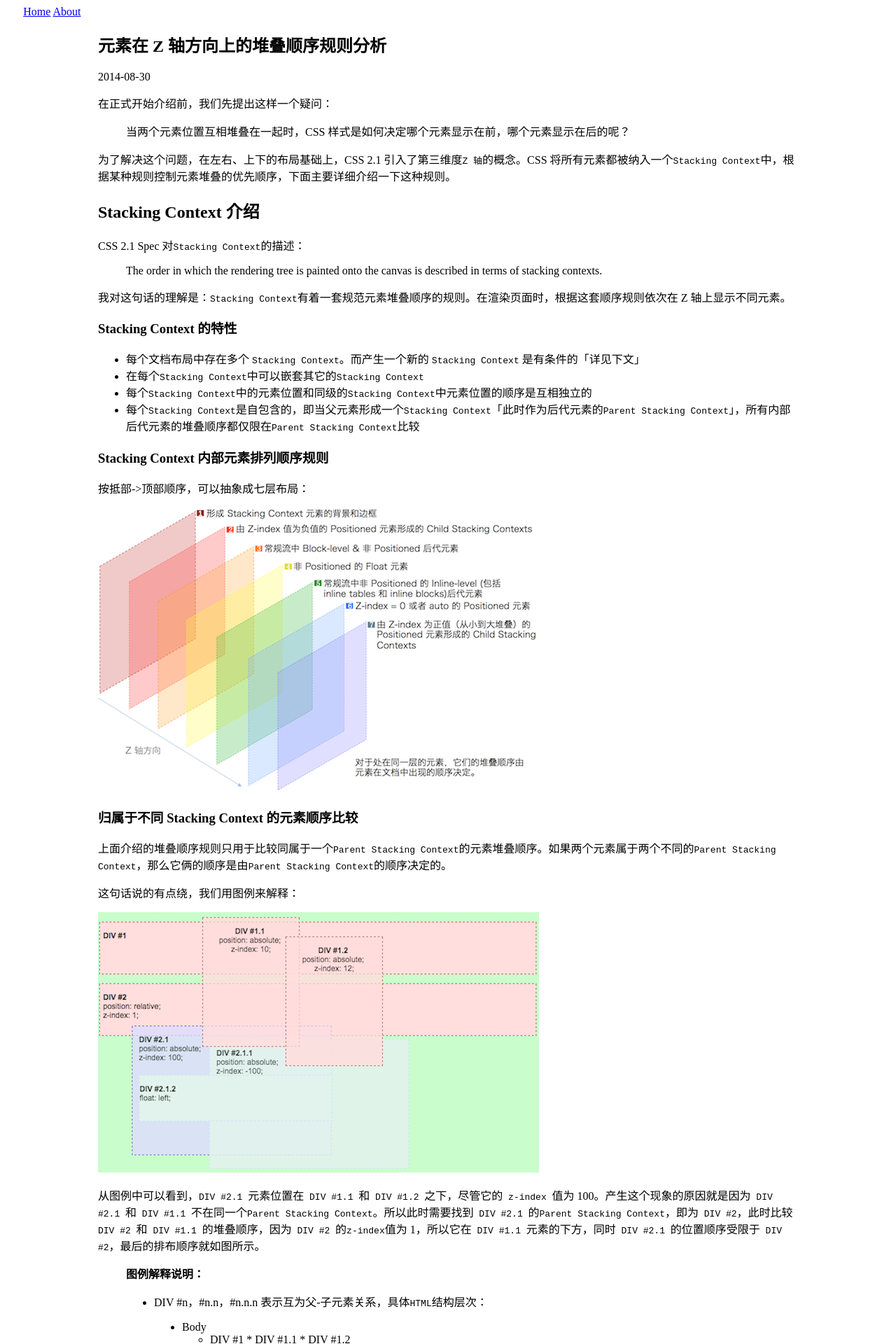
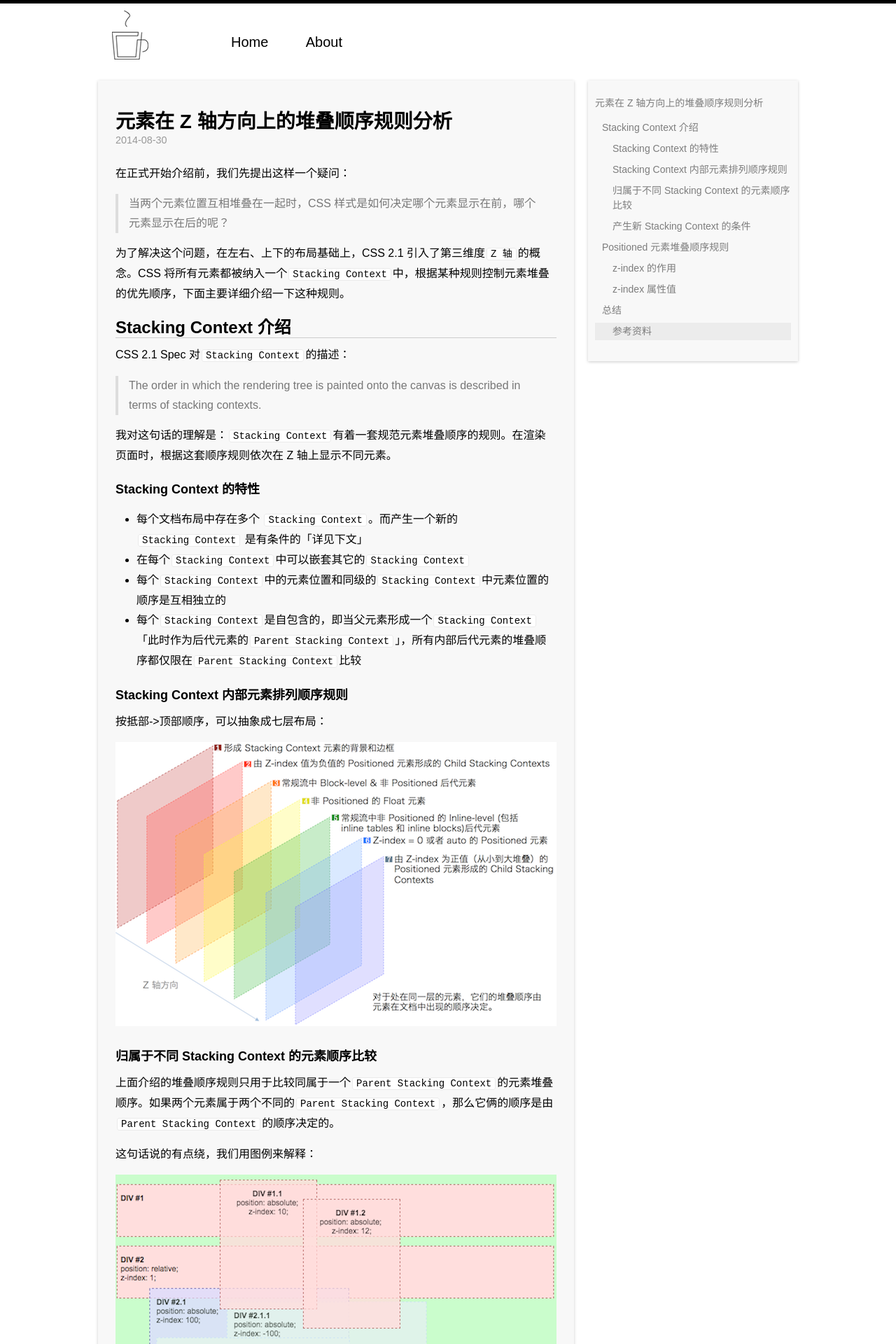
Before and after one commit to mindspop/jekyll-blog, a Jekyll site: the page built from _posts/2014-08-30-元素在Z轴方向上的堆叠顺序规则分析.md, in a window 1280 px wide. Shown: the top 1920 px of the page at 70% size. Built offline with Jekyll 4.4.1, drawn with Linux system fonts in a browser that asks for light colours; nearby versions of some CDN libraries; Markdown is read by kramdown in place of the engine named in the settings; comment, search, counter and statistics services are not loaded; a style sheet for code colours, icons or effects is not loaded.

Commit message:
编译main.css

```diff
--- /dev/null
+++ b/public/css/main.css
@@ -0,0 +1,526 @@
+@charset "UTF-8";
+/*!
+ * Global Values
+ */
+/*!
+ * Mixins
+ * We just use the CSS3 mixins of Compass @import 'compass/css3';
+ */
+/*!
+ * Reset
+ */
+html {
+  color: #000;
+  background: #fff;
+  -webkit-text-size-adjust: 100%;
+  -moz-text-size-adjust: 100%;
+  -ms-text-size-adjust: 100%; }
+
+body, div, dl, dt, dd, ul, ol, li, h1, h2, h3, h4, h5, h6, pre, code, form, fieldset, legend, input, textarea, p, blockquote, th, td, hr, button, article, aside, details, figcaption, figure, footer, header, hgroup, menu, nav, section {
+  margin: 0;
+  padding: 0; }
+
+article, aside, details, figcaption, figure, footer, header, hgroup, menu, nav, section {
+  display: block; }
+
+audio, canvas, video {
+  display: inline-block;
+  *display: inline;
+  *zoom: 1; }
+
+body, button, input, select, textarea {
+  font: 12px/1.5 tahoma, arial, \5b8b\4f53 ; }
+
+input, select, textarea {
+  font-size: 100%; }
+
+table {
+  border-collapse: collapse;
+  border-spacing: 0; }
+
+th {
+  text-align: inherit; }
+
+fieldset, img {
+  border: 0; }
+
+iframe {
+  display: block; }
+
+abbr, acronym {
+  border: 0;
+  font-variant: normal; }
+
+del {
+  text-decoration: line-through; }
+
+address, caption, cite, code, dfn, em, th, var {
+  font-style: normal;
+  font-weight: 500; }
+
+caption, th {
+  text-align: left; }
+
+h1, h2, h3, h4, h5, h6 {
+  font-size: 100%;
+  font-weight: 500; }
+
+q:before, q:after {
+  content: ''; }
+
+sub, sup {
+  font-size: 75%;
+  line-height: 0;
+  position: relative;
+  vertical-align: baseline; }
+
+sup {
+  top: -0.5em; }
+
+sub {
+  bottom: -0.25em; }
+
+a:hover {
+  text-decoration: underline; }
+
+ins, a {
+  text-decoration: none; }
+
+/*
+ * 引用自 GitHub markdown 样式，同时修改了代码部分的样式
+ */
+a {
+  color: #4183C4; }
+
+a.absent {
+  color: #cc0000; }
+
+a.anchor {
+  display: block;
+  padding-left: 30px;
+  margin-left: -30px;
+  cursor: pointer;
+  position: absolute;
+  top: 0;
+  left: 0;
+  bottom: 0; }
+
+h1, h2, h3, h4, h5, h6 {
+  margin: 20px 0 10px;
+  padding: 0;
+  font-weight: bold;
+  -webkit-font-smoothing: antialiased;
+  cursor: text;
+  position: relative; }
+
+h1:hover a.anchor, h2:hover a.anchor, h3:hover a.anchor, h4:hover a.anchor, h5:hover a.anchor, h6:hover a.anchor {
+  background: url("../../images/modules/styleguide/para.png") no-repeat 10px center;
+  text-decoration: none; }
+
+h1 tt, h1 code {
+  font-size: inherit; }
+
+h2 tt, h2 code {
+  font-size: inherit; }
+
+h3 tt, h3 code {
+  font-size: inherit; }
+
+h4 tt, h4 code {
+  font-size: inherit; }
+
+h5 tt, h5 code {
+  font-size: inherit; }
+
+h6 tt, h6 code {
+  font-size: inherit; }
+
+h1 {
+  font-size: 28px;
+  color: black; }
+
+h2 {
+  font-size: 24px;
+  border-bottom: 1px solid #cccccc;
+  color: black; }
+
+h3 {
+  font-size: 18px; }
+
+h4 {
+  font-size: 16px; }
+
+h5 {
+  font-size: 14px; }
+
+h6 {
+  color: #777777;
+  font-size: 14px; }
+
+.markdown-body p, .markdown-body blockquote, .markdown-body ul, .markdown-body ol, .markdown-body dl, .markdown-body table, .markdown-body pre {
+  margin: 15px 0; }
+
+.markdown-body hr {
+  background: url("https://a248.e.akamai.net/assets.github.com/assets/primer/markdown/dirty-shade-350cca8f57223ebd53603021b2e670f4f319f1b7.png") repeat-x scroll 0 0 transparent;
+  border: 0 none;
+  color: #CCCCCC;
+  height: 4px;
+  padding: 0; }
+
+.markdown-body h1 + p, .markdown-body h2 + p, .markdown-body h3 + p, .markdown-body h4 + p, .markdown-body h5 + p, .markdown-body h6 + p {
+  margin-top: 0; }
+
+.markdown-body li p.first {
+  display: inline-block; }
+
+.markdown-body ul, .markdown-body ol {
+  padding-left: 30px; }
+
+.markdown-body ul.no-list, .markdown-body ol.no-list {
+  list-style-type: none;
+  padding: 0; }
+
+.markdown-body ul li > *:first-child, .markdown-body ol li > *:first-child {
+  margin-top: 0; }
+
+.markdown-body ul ul, .markdown-body ul ol, .markdown-body ol ol, .markdown-body ol ul {
+  margin-bottom: 0; }
+
+.markdown-body dl {
+  padding: 0; }
+
+.markdown-body dl dt {
+  font-size: 14px;
+  font-style: italic;
+  font-weight: bold;
+  margin: 15px 0 5px;
+  padding: 0; }
+
+.markdown-body dl dt:first-child {
+  padding: 0; }
+
+.markdown-body dl dt > *:first-child {
+  margin-top: 0; }
+
+.markdown-body dl dt > *:last-child {
+  margin-bottom: 0; }
+
+.markdown-body dl dd {
+  margin: 0 0 15px;
+  padding: 0 15px; }
+
+.markdown-body dl dd > *:first-child {
+  margin-top: 0; }
+
+.markdown-body dl dd > *:last-child {
+  margin-bottom: 0; }
+
+.markdown-body blockquote {
+  border-left: 4px solid #DDDDDD;
+  color: #777777;
+  padding: 0 15px; }
+
+.markdown-body blockquote > *:first-child {
+  margin-top: 0; }
+
+.markdown-body blockquote > *:last-child {
+  margin-bottom: 0; }
+
+.markdown-body table th {
+  font-weight: bold; }
+
+.markdown-body table th, .markdown-body table td {
+  border: 1px solid #CCCCCC;
+  padding: 6px 13px; }
+
+.markdown-body table tr {
+  background-color: #FFFFFF;
+  border-top: 1px solid #CCCCCC; }
+
+.markdown-body table tr:nth-child(2n) {
+  background-color: #F8F8F8; }
+
+.markdown-body img {
+  max-width: 100%; }
+
+.markdown-body span.frame {
+  display: block;
+  overflow: hidden; }
+
+.markdown-body span.frame > span {
+  border: 1px solid #DDDDDD;
+  display: block;
+  float: left;
+  margin: 13px 0 0;
+  overflow: hidden;
+  padding: 7px;
+  width: auto; }
+
+.markdown-body span.frame span img {
+  display: block;
+  float: left; }
+
+.markdown-body span.frame span span {
+  clear: both;
+  color: #333333;
+  display: block;
+  padding: 5px 0 0; }
+
+.markdown-body span.align-center {
+  clear: both;
+  display: block;
+  overflow: hidden; }
+
+.markdown-body span.align-center > span {
+  display: block;
+  margin: 13px auto 0;
+  overflow: hidden;
+  text-align: center; }
+
+.markdown-body span.align-center span img {
+  margin: 0 auto;
+  text-align: center; }
+
+.markdown-body span.align-right {
+  clear: both;
+  display: block;
+  overflow: hidden; }
+
+.markdown-body span.align-right > span {
+  display: block;
+  margin: 13px 0 0;
+  overflow: hidden;
+  text-align: right; }
+
+.markdown-body span.align-right span img {
+  margin: 0;
+  text-align: right; }
+
+.markdown-body span.float-left {
+  display: block;
+  float: left;
+  margin-right: 13px;
+  overflow: hidden; }
+
+.markdown-body span.float-left span {
+  margin: 13px 0 0; }
+
+.markdown-body span.float-right {
+  display: block;
+  float: right;
+  margin-left: 13px;
+  overflow: hidden; }
+
+.markdown-body span.float-right > span {
+  display: block;
+  margin: 13px auto 0;
+  overflow: hidden;
+  text-align: right; }
+
+.markdown-body code, .markdown-body tt {
+  background-color: #fff;
+  border: 1px solid #EAEAEA;
+  border-radius: 3px 3px 3px 3px;
+  margin: 0 2px;
+  padding: 0 5px;
+  white-space: nowrap;
+  font-size: 14px; }
+
+.markdown-body pre > code {
+  background: none repeat scroll 0 0 transparent;
+  border: medium none;
+  margin: 0;
+  padding: 0;
+  white-space: pre; }
+
+.markdown-body .highlight pre, .markdown-body pre {
+  background-color: #23241f;
+  border: 1px solid #CCCCCC;
+  border-radius: 3px 3px 3px 3px;
+  font-size: 13px;
+  line-height: 19px;
+  overflow: auto;
+  padding: 6px 10px; }
+
+.markdown-body pre code, .markdown-body pre tt {
+  background-color: transparent;
+  border: medium none; }
+
+/*============================================================================*/
+html {
+  height: 100%; }
+
+body {
+  position: relative;
+  height: auto !important;
+  height: 100%;
+  min-height: 100%;
+  color: #000;
+  border-top: 5px solid #000;
+  background-color: #fff;
+  font-family: 'Classic Grotesque W01', Arial, 'Hiragino Sans GB', 'STHeiti', 'Microsoft YaHei', 'WenQuanYi Micro Hei', SimSun, sans-serif;
+  font-size: 14px/1.6;
+  font-weight: 400;
+  -webkit-font-smoothing: antialiased; }
+
+header .wrap {
+  width: 1000px;
+  margin-right: auto;
+  margin-left: auto;
+  *zoom: 1; }
+  header .wrap:before, header .wrap:after {
+    content: '\20';
+    display: table; }
+  header .wrap:after {
+    clear: both; }
+
+footer {
+  position: absolute;
+  bottom: 0;
+  width: 100%;
+  margin-bottom: 20px;
+  text-align: center;
+  color: #b4b3b3;
+  font-size: .8rem; }
+
+.logo {
+  display: inline-block;
+  width: 52px;
+  height: 70px;
+  margin-top: 10px;
+  margin-left: 20px;
+  background-repeat: no-repeat; }
+
+.top-navbar {
+  height: 100px;
+  margin-bottom: 10px; }
+  .top-navbar a {
+    display: inline-block;
+    margin-top: 30px;
+    margin-right: 10px;
+    padding: 10px 20px;
+    color: #000;
+    border-radius: 5px;
+    font-size: 20px;
+    font-style: bold; }
+    .top-navbar a:hover, .top-navbar a.current-page {
+      color: #fff;
+      border-bottom: none; }
+    .top-navbar a:hover {
+      text-decoration: none;
+      background-color: #000; }
+    .top-navbar a.current-page {
+      background-color: #000; }
+
+.container {
+  max-width: 1000px;
+  margin-right: auto;
+  margin-left: auto;
+  padding-bottom: 150px; }
+
+.archive,
+.single {
+  margin-bottom: 70px; }
+
+.single {
+  float: left;
+  width: 630px;
+  margin-right: 20px;
+  padding: 25px;
+  background-color: #f8f8f8;
+  box-shadow: 0 1px 4px #ccc;
+  font-size: 1rem;
+  line-height: 28px; }
+  .single time {
+    display: block;
+    margin-top: -12px;
+    margin-bottom: 20px;
+    color: #999;
+    font-size: .9rem; }
+
+.bundle {
+  margin-bottom: 10px;
+  padding-top: 10px;
+  border-top: 1px solid gray;
+  line-height: 36px; }
+
+.post-date {
+  text-align: right;
+  color: #7d7d7d; }
+
+.post-year {
+  margin: 0;
+  border-bottom: none; }
+
+.posts-by-year,
+.posts-by-year a {
+  font-size: 16px; }
+
+.statement {
+  clear: both;
+  width: 650px;
+  font-size: 14px; }
+
+#disqus_thread {
+  width: 650px; }
+
+.sidenav {
+  float: right;
+  width: 280px;
+  margin-bottom: 50px;
+  padding: 20px 10px;
+  background: #f8f8f8;
+  box-shadow: 0 1px 4px #ccc; }
+  .sidenav h2 {
+    margin-bottom: 15px;
+    color: #000;
+    font-size: 18px; }
+  .sidenav ul {
+    margin-bottom: 50px; }
+  .sidenav li {
+    margin-bottom: 12px;
+    word-break: break-all; }
+  .sidenav a {
+    display: block;
+    color: #7d7d7d;
+    font-size: 14px; }
+
+#menuIndex {
+  overflow: auto; }
+  #menuIndex a {
+    display: block;
+    padding: 2px 0; }
+    #menuIndex a:hover {
+      text-decoration: none;
+      color: #000; }
+  #menuIndex ul {
+    margin-bottom: 10px;
+    list-style: none; }
+    #menuIndex ul li {
+      margin-bottom: 5px;
+      padding-left: 10px;
+      word-wrap: break-word;
+      font-size: 12px; }
+      #menuIndex ul li.on {
+        background-color: #ececec; }
+      #menuIndex ul li.h1 {
+        margin-bottom: 10px;
+        padding-left: 0;
+        font-size: 14px;
+        font-weight: normal; }
+      #menuIndex ul li.h3 {
+        padding-left: 25px; }
+
+.cnzz {
+  visibility: hidden;
+  font-size: 0;
+  line-height: 0; }
+
+.not-found {
+  margin-top: 150px;
+  text-align: center;
+  font-size: 2rem; }
+  .not-found h1 {
+    font-size: 8rem; }
+
+/*# sourceMappingURL=main.css.map */
```
Also changed, not shown: public/css/main.scss (+37 -87 lines), 1 other file.
